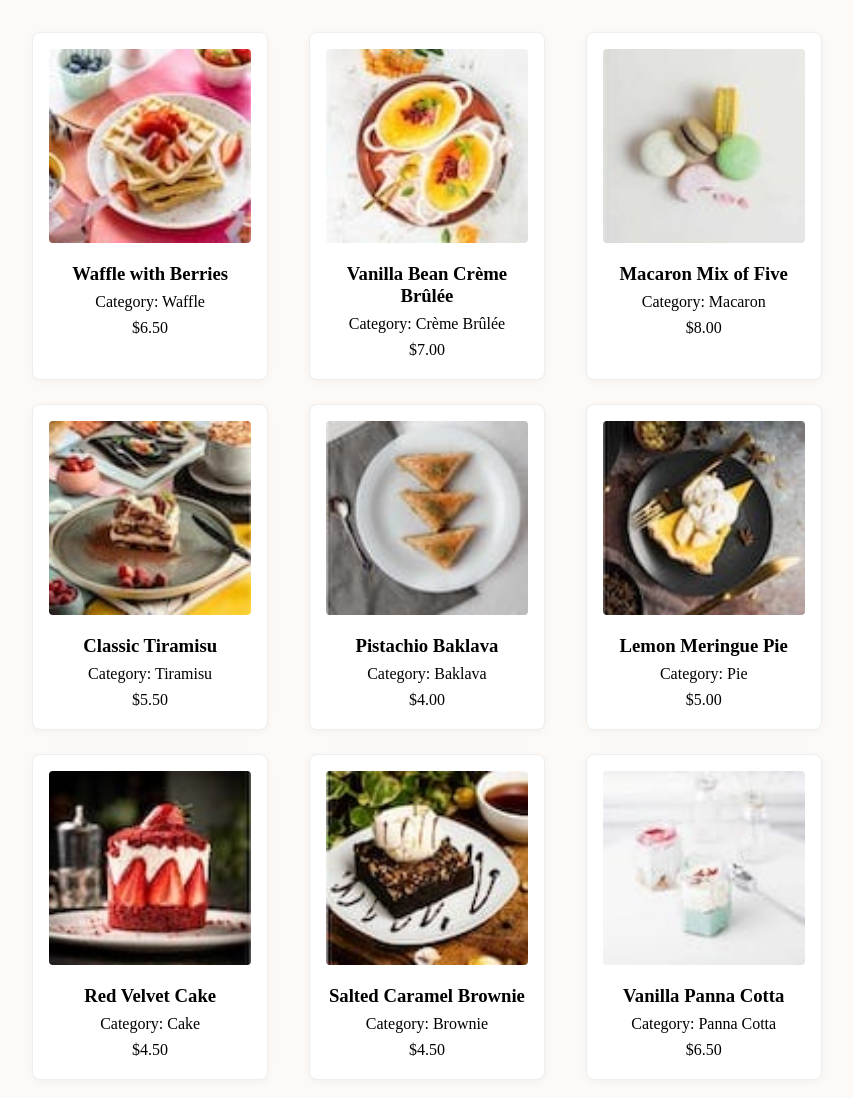
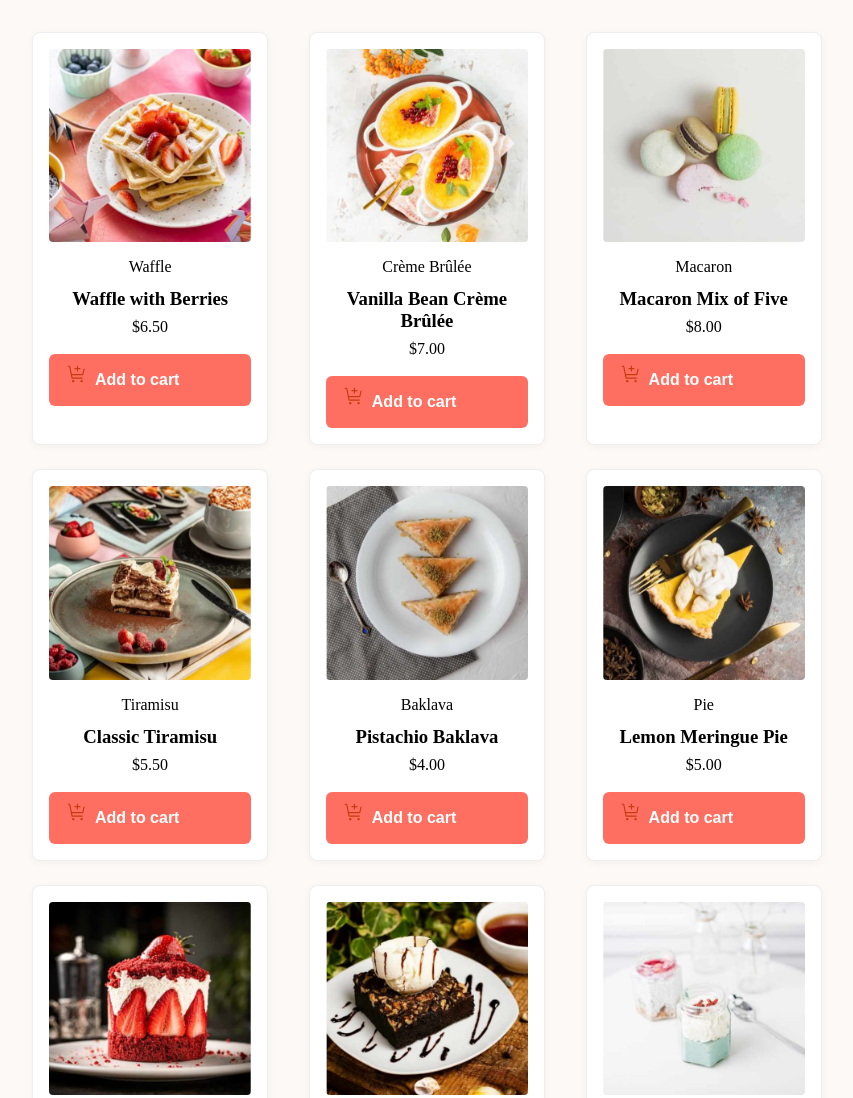
Before and after one commit to Kenyai402/Product-list-with-cart, a website built with Vite: page index.html in a window 1280 px wide. Shown: the top 1098 px of the page, without its empty margins (0-853 px from the left). Built offline with nearby package versions, Linux system fonts and the light colour scheme.

Commit message:
Made changes

```diff
--- a/src/main.ts
+++ b/src/main.ts
@@ -1,34 +1,64 @@
 import "./style.css";
 import products from "./data.json";
 
-// If using a bundler that supports importing JSON:
-
-// If not, you can fetch the JSON like this:
-// fetch('./data.json').then(res => res.json()).then(products => { ... });
 const app = document.querySelector<HTMLDivElement>("#app");
-
-// const image = document.querySelector<HTMLDivElement>("#image");
 
 function createProductCard(product: any): HTMLElement {
   const card = document.createElement("div");
   card.className = "product-card";
 
   const img = document.createElement("img");
-  img.src = product.image.thumbnail;
+  img.src = product.image.desktop;
   img.alt = product.name;
   card.appendChild(img);
+
+  const category = document.createElement("p");
+  category.textContent = `${product.category}`;
+  card.appendChild(category);
 
   const name = document.createElement("h3");
   name.textContent = product.name;
   card.appendChild(name);
 
-  const category = document.createElement("p");
-  category.textContent = `Category: ${product.category}`;
-  card.appendChild(category);
-
   const price = document.createElement("p");
   price.textContent = ` $${product.price.toFixed(2)}`;
   card.appendChild(price);
+
+  // --- Add to Cart Button with Icon and Design ---
+  const cartButton = document.createElement("button");
+  cartButton.className = "add-to-cart";
+
+  const cartIcon = document.createElement("img");
+  cartIcon.src = "/public/assets/images/icon-add-to-cart.svg"; // Make sure this path is correct
+  cartIcon.alt = "Add to cart";
+  cartIcon.className = "cart-icon";
+
+  const cartSpan = document.createElement("span");
+  cartSpan.innerText = "Add to cart";
+
+  cartButton.appendChild(cartIcon);
+  cartButton.appendChild(cartSpan);
+
+  const cartProducts = JSON.parse(localStorage.getItem("cartProducts") || "[]");
+  const isInCart = cartProducts.includes(product.name);
+
+  if (isInCart) {
+    cartButton.classList.add("in-cart");
+    cartSpan.innerText = "In cart";
+    cartButton.disabled = true;
+  }
+
+  cartButton.addEventListener("click", () => {
+    if (!cartProducts.includes(product.name)) {
+      const updatedCart = [...cartProducts, product.name];
+      localStorage.setItem("cartProducts", JSON.stringify(updatedCart));
+      cartButton.classList.add("in-cart");
+      cartSpan.innerText = "In cart";
+      cartButton.disabled = true;
+    }
+  });
+
+  card.appendChild(cartButton);
 
   return card;
 }
@@ -42,7 +72,6 @@ function displayProductCards(products: any[]) {
   app?.appendChild(container!);
 }
 
-// Run this after DOM is loaded
 document.addEventListener("DOMContentLoaded", () => {
   displayProductCards(products);
 });
--- a/src/style.css
+++ b/src/style.css
@@ -44,3 +44,29 @@ body{
 .product-card p {
   margin: 4px 0;
 }
+.add-to-cart {
+  margin-top: 14px;
+  padding: 10px 18px;
+  background: #ff6f61;
+  color: #fff;
+  border: none;
+  border-radius: 6px;
+  cursor: pointer;
+  font-weight: bold;
+  font-size: 1rem;
+  display: flex;
+  align-items: center;
+  gap: 8px;
+  transition: background 0.2s;
+}
+
+.add-to-cart .cart-icon {
+  width: 20px;
+  height: 20px;
+}
+
+.add-to-cart.in-cart,
+.add-to-cart:disabled {
+  background: #aaa;
+  cursor: not-allowed;
+}
```
